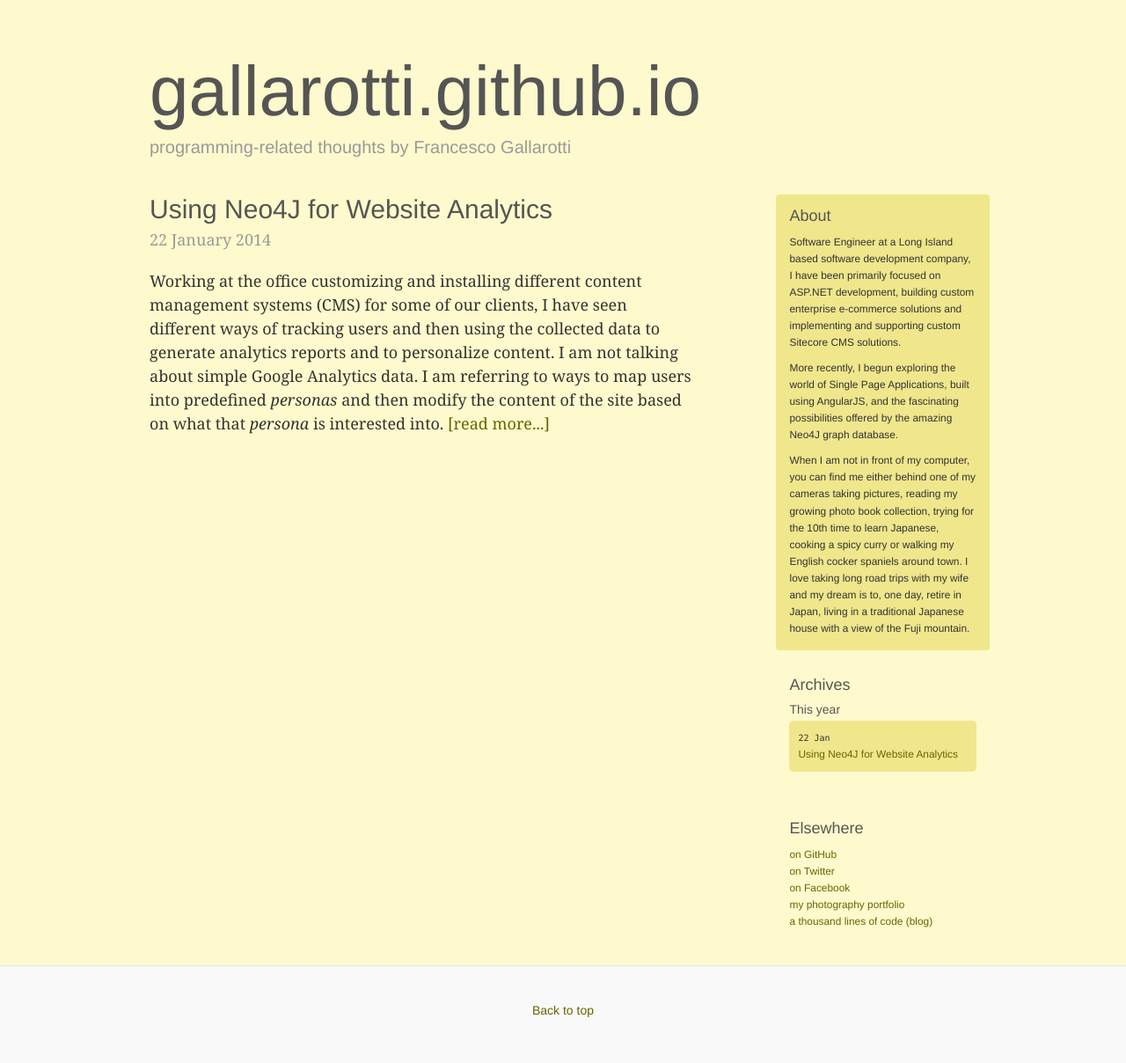
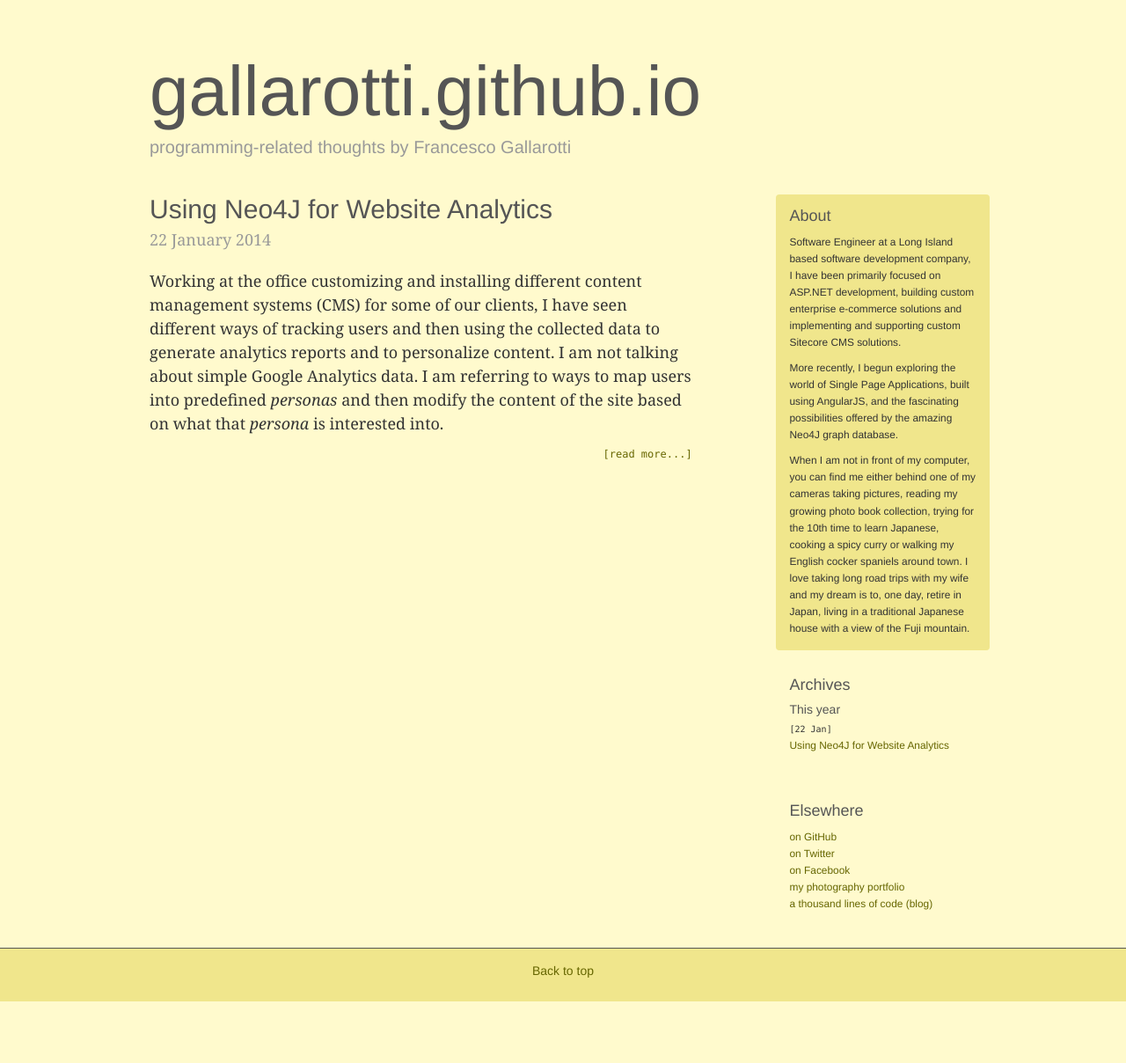
Before and after one commit to gallarotti/gallarotti.github.io, a Jekyll site: the page built from index.html, in a window 1280 px wide. Shown: the whole page at 88% size. Built offline with Jekyll 4.4.1, drawn with Linux system fonts in a browser that asks for light colours; nearby versions of some CDN libraries; Markdown is read by kramdown in place of the engine named in the settings; the list of posts is cut into pages by our own code; after the commit the page ends 1138 px from its top, so only the background shows below that.

Commit message:
more styling

```diff
--- a/_includes/sidebar.html
+++ b/_includes/sidebar.html
@@ -21,7 +21,7 @@
                   <ul class="past">
                 {% endif %}
               {% endunless %}
-                <li><time>{{ post.date | date:"%d %b" }}</time><a href="{{ post.url }}" style="display: block;">{{ post.title }}</a></li>
+                <li><time>[{{ post.date | date:"%d %b" }}]</time><a href="{{ post.url }}" style="display: block;">{{ post.title }}</a></li>
             {% endfor %}
             </ul>
           </div>
--- a/index.html
+++ b/index.html
@@ -8,9 +8,8 @@ title: Home
 <div class="blog-post">
   <h2 class="blog-post-title"><a href="{{ post.url }}">{{ post.title }}</a></h2>
   <p class="blog-post-meta">{{ post.date | date: "%-d %B %Y" }}</p>
-  <p>
-    {{ post.excerpt | remove: '<p>' | remove: '</p>' }} <a href="{{ post.url }}">[read more...]</a>
-  </p>
+  {{ post.excerpt }}
+  <p style="text-align: right; margin-top: -5px;"><a class="readMore" href="{{ post.url }}">[read more...]</a></p>
 </div>
 {% endfor %}
 
--- a/stylesheets/stylesheet.css
+++ b/stylesheets/stylesheet.css
@@ -5,7 +5,7 @@
 body {
   font-family: Georgia, "Times New Roman", Times, serif;
   color: #333;
-  background-color: #FFFACD
+  background-color: #FFFACD;
 }
 
 h1, .h1,
@@ -41,6 +41,11 @@ h1 a:hover, h2 a:hover, h3 a:hover, h4 a:hover, h5 a:hover, h6 a:hover {
 
 a {
   color: #666600;
+  text-decoration: none;
+}
+
+a:hover {
+  color: #000;
   text-decoration: none;
 }
 
@@ -187,11 +192,11 @@ box-shadow: 7px 10px 20px 0px rgba(0,0,0,0.3);
  */
 
 .blog-footer {
-  padding: 40px 0;
+  padding: 15px 0;
   color: #999;
   text-align: center;
-  background-color: #f9f9f9;
-  border-top: 1px solid #e5e5e5;
+  background-color: #F0E68C;
+  border-top: 1px solid #555;
   font-family: "Helvetica Neue", Helvetica, Arial, sans-serif;
 }
 
@@ -204,11 +209,6 @@ box-shadow: 7px 10px 20px 0px rgba(0,0,0,0.3);
 #archive h5 {
     margin-top: 0px;
     margin-bottom: 5px;
-}
-
-#archive h5.pastYear {
-    margin-top: 0px;
-    margin-bottom: 0px;
 }
 
 #archive ul li time {
@@ -227,13 +227,7 @@ box-shadow: 7px 10px 20px 0px rgba(0,0,0,0.3);
 **/
 
 #archive .this {
-    -webkit-border-radius: 5px;
-    -moz-border-radius: 5px;
-    -ms-border-radius: 5px;
-    -o-border-radius: 5px;
-    border-radius: 5px;
-    background-color: #F0E68C;
-    padding: 10px;
+    padding: 0px;
 }
 
 #archive .this li:last-child {
@@ -242,7 +236,7 @@ box-shadow: 7px 10px 20px 0px rgba(0,0,0,0.3);
 
 #archive .past {
     margin-left: 0;
-    padding: 5px;
+    padding: 0px;
 }
 
 #archive .past li:last-child {
@@ -256,3 +250,8 @@ box-shadow: 7px 10px 20px 0px rgba(0,0,0,0.3);
 #disqus_thread, .post-message  {
   font-family: "Helvetica Neue", Helvetica, Arial, sans-serif;
 }
+
+.readMore {
+    font-family: "Monaco","Courier",monospace;
+    font-size: 12px;
+}
```
